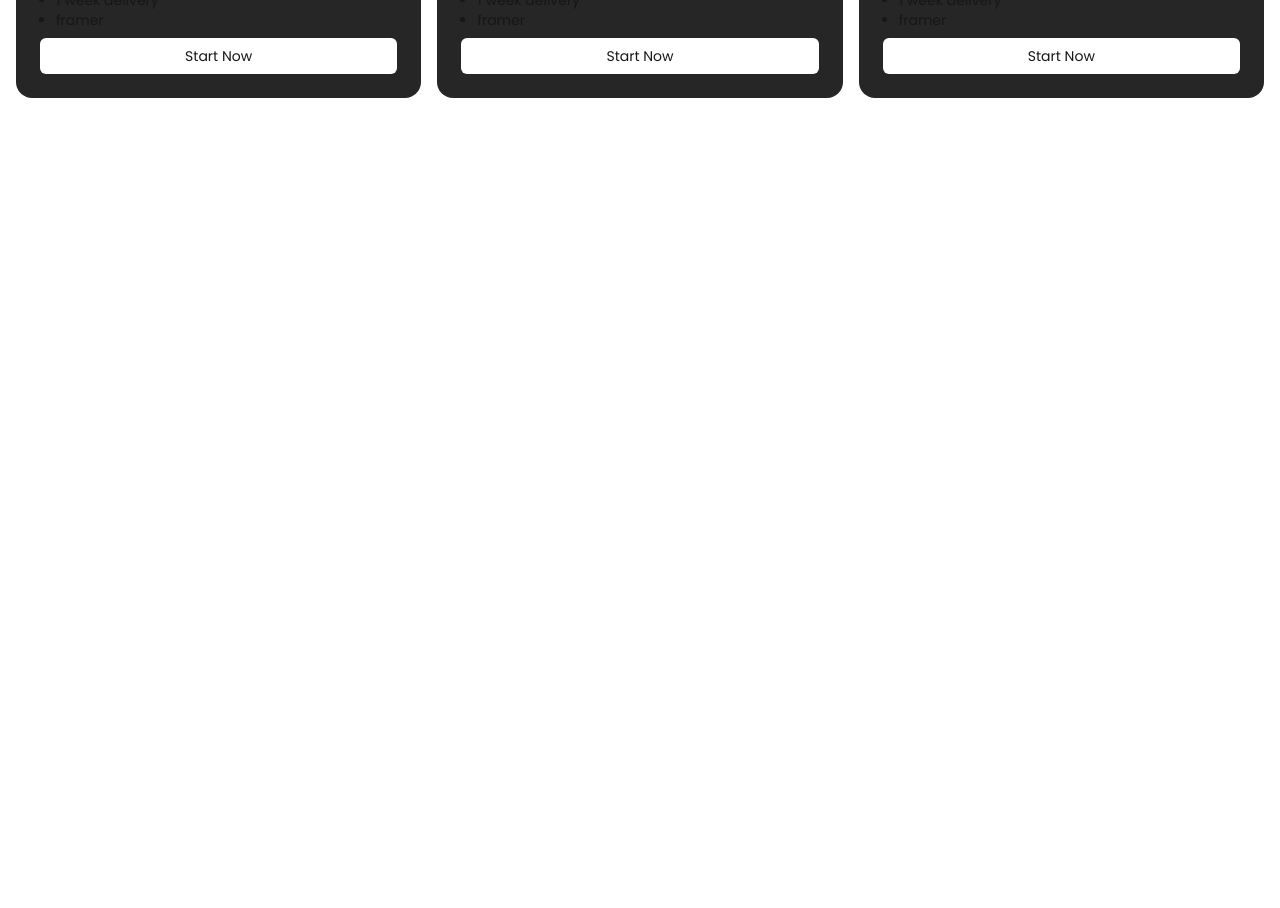
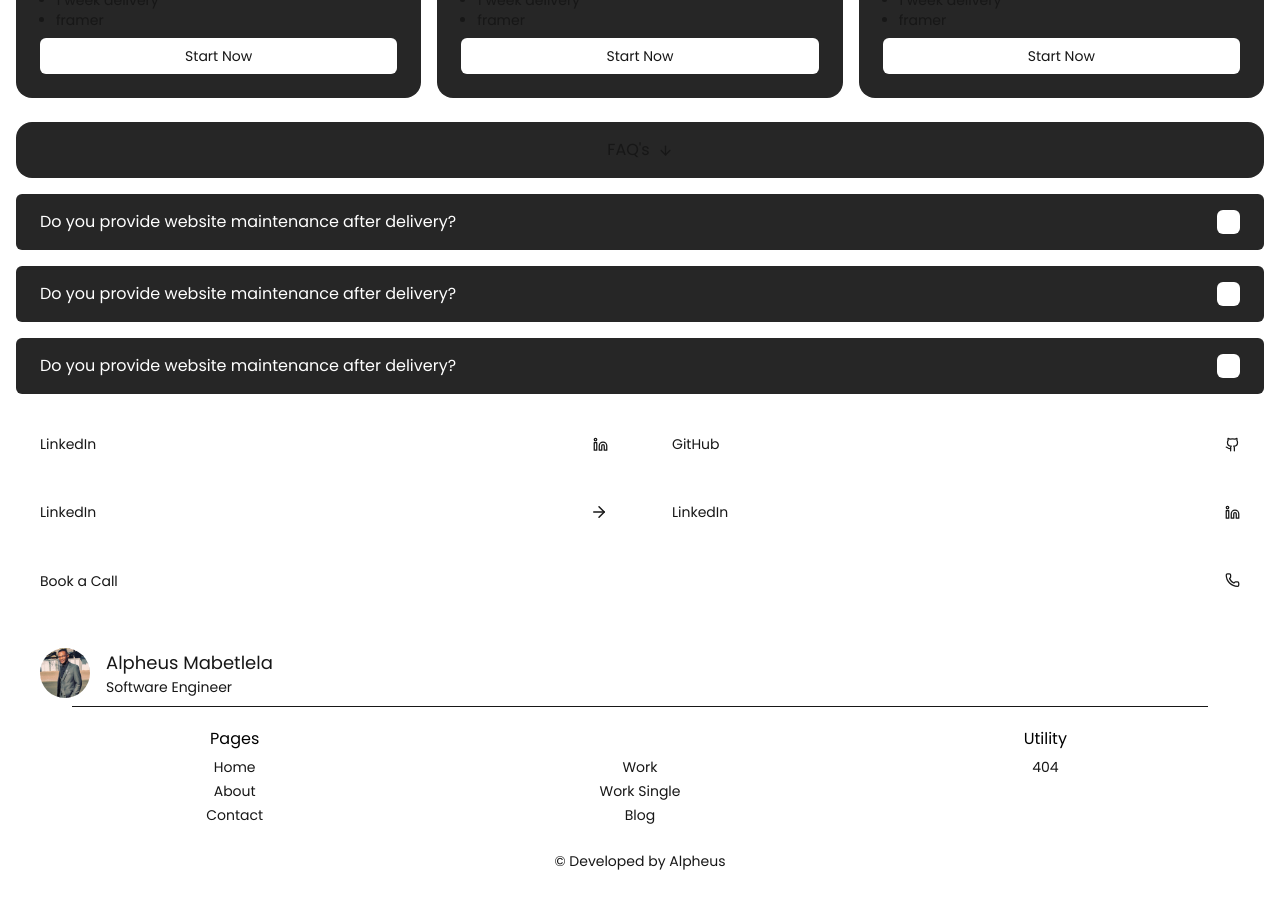
Before and after one commit to theCalculatar/v2.portfolio, a Next.js app: page / in a window 1280 px wide. Shown: the part 1320-2228 px from the top of the page. Before the commit the page ends 1434 px from the top, so only its background shows below. Built offline with nearby package versions, Linux system fonts and the light colour scheme.

Commit message:
add faqs

```diff
--- a/src/app/page.tsx
+++ b/src/app/page.tsx
@@ -1,7 +1,8 @@
+import Footer from "@/components/Footer";
 import Hero from "@/components/Hero";
 import Navbar from "@/components/Navbar";
 import RoundEdges from "@/components/RoundEdges";
-import { ArrowDown, Star } from "lucide-react";
+import { ArrowDown, Plus, Star } from "lucide-react";
 import Image from "next/image";
 
 export default function Home() {
@@ -201,6 +202,41 @@ export default function Home() {
           );
         })}
       </div>
+
+      <div className="py-4 mt-6 rounded-2xl flex justify-center gap-2 bg-neutral-800 text-center items-center">
+        <h2>FAQ&apos;s </h2>
+        <ArrowDown height={15} width={15} />
+      </div>
+
+      <div className="flex flex-col gap-4 mt-4">
+        {[0, 1, 2].map((faq, index) => {
+          return (
+            <details
+              className="group faq bg-neutral-800 rounded-md text-white px-6 py-4"
+              key={index}
+            >
+              <summary className="flex justify-between items-center cursor-pointer list-none">
+                <h6>Do you provide website maintenance after delivery?</h6>
+                <div className="px-1 rounded-md bg-background">
+                  <Plus
+                    width={15}
+                    className="transition-transform group-open:rotate-45"
+                  />
+                </div>
+              </summary>
+
+              <div className="grid transition-all duration-300 ease-in-out group-open:opacity-100 group-open:scale-y-100 opacity-0 scale-y-0 origin-top text-sm dark:text-gray-300">
+                <p className="mt-2">
+                  While maintenance is not included in the packages, I can offer
+                  ongoing support as an additional service.
+                </p>
+              </div>
+            </details>
+          );
+        })}
+      </div>
+
+      <Footer />
     </div>
   );
 }
--- /dev/null
+++ b/src/components/Footer.tsx
@@ -0,0 +1,120 @@
+import { ArrowRight, Github, Linkedin, Phone } from "lucide-react";
+import React from "react";
+import TextFlip from "./TextFlip";
+import Image from "next/image";
+
+function Footer() {
+  return (
+    <div className="grid gap-4">
+      <ul className="grid gap-4 grid-cols-2 mt-6">
+        <li className="flex justify-between items-center px-6 py-4 rounded-md dark:bg-neutral-800">
+          <a href="" className="text-sm">
+            LinkedIn
+          </a>
+          <Linkedin width={15} height={15} />
+        </li>
+        <li className="flex justify-between items-center px-6 py-4 rounded-md dark:bg-neutral-800">
+          <a href="" className="text-sm">
+            GitHub
+          </a>
+          <Github width={15} height={15} />
+        </li>
+        <li className="flex justify-between items-center px-6 py-4 rounded-md dark:bg-neutral-800">
+          <a href="" className="text-sm">
+            LinkedIn
+          </a>
+          <ArrowRight width={18} height={18} />
+        </li>
+        <li className="flex justify-between items-center px-6 py-4 rounded-md dark:bg-neutral-800">
+          <a href="" className="text-sm">
+            LinkedIn
+          </a>
+          <Linkedin width={15} height={15} />
+        </li>
+      </ul>
+
+      <a
+        href=""
+        className="text-sm px-6 py-4 rounded-md flex justify-between items-center dark:bg-white dark:text-black"
+      >
+        <p>Book a Call</p>
+        <TextFlip>
+          <span>
+            <Phone width={15} />
+          </span>
+          <span></span>
+        </TextFlip>
+      </a>
+
+      <div className="p-6 dark:bg-white rounded-2xl dark:text-neutral-600">
+        <div className="flex gap-4 items-center">
+          <Image
+            src={"/images/lee.jpeg"}
+            width={50}
+            height={50}
+            alt="my portrait"
+            className="rounded-full"
+          />
+          <div className="flex flex-col ">
+            <p className="text-lg">Alpheus Mabetlela</p>
+            <p className="text-sm">Software Engineer</p>
+          </div>
+        </div>
+
+        <hr className="mt-2 mx-8" />
+
+        <div className="mt-4 grid gap-4 sm:grid-cols-3 sm:text-start">
+          <ul className="text-center">
+            <h6 className="my-1 text-black">Pages</h6>
+            <li>
+              <a href="" className="text-sm">
+                Home
+              </a>
+            </li>
+            <li>
+              <a href="" className="text-sm">
+                About
+              </a>
+            </li>
+            <li>
+              <a href="" className="text-sm">
+                Contact
+              </a>
+            </li>
+          </ul>
+
+          <ul className="text-center">
+            <h6 className="my-1 text-white dark:text-black">CMS</h6>
+            <li>
+              <a href="" className="text-sm">
+                Work
+              </a>
+            </li>
+            <li>
+              <a href="" className="text-sm">
+                Work Single
+              </a>
+            </li>
+            <li>
+              <a href="" className="text-sm">
+                Blog
+              </a>
+            </li>
+          </ul>
+
+          <ul className="text-center">
+            <h6 className="my-1 text-black">Utility</h6>
+            <li>
+              <a href="" className="text-sm">
+                404
+              </a>
+            </li>
+          </ul>
+        </div>
+        <p className="text-center text-sm mt-6">&copy; Developed by Alpheus</p>
+      </div>
+    </div>
+  );
+}
+
+export default Footer;
--- a/src/components/Hero.tsx
+++ b/src/components/Hero.tsx
@@ -19,7 +19,7 @@ function Hero() {
       </div>
 
       <h2 className="capitalize max-w-sm flex mt-6 font-light text-3xl text-balance">
-        Your most wildest, Imagination to life.
+        Turning your wildest ideas into reality.
       </h2>
 
       <p className="mt-6">
```
